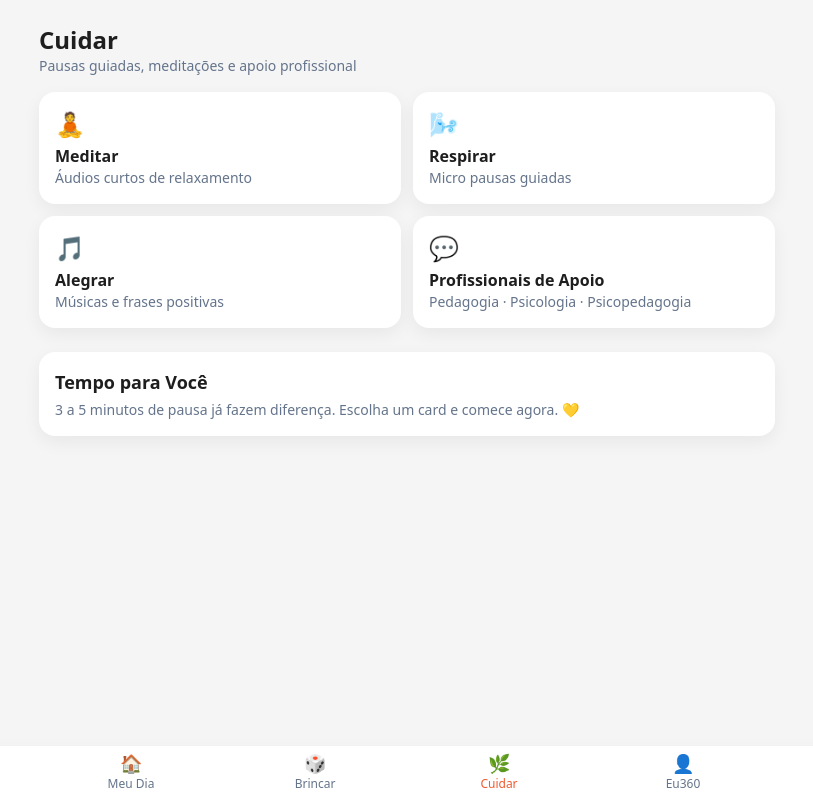
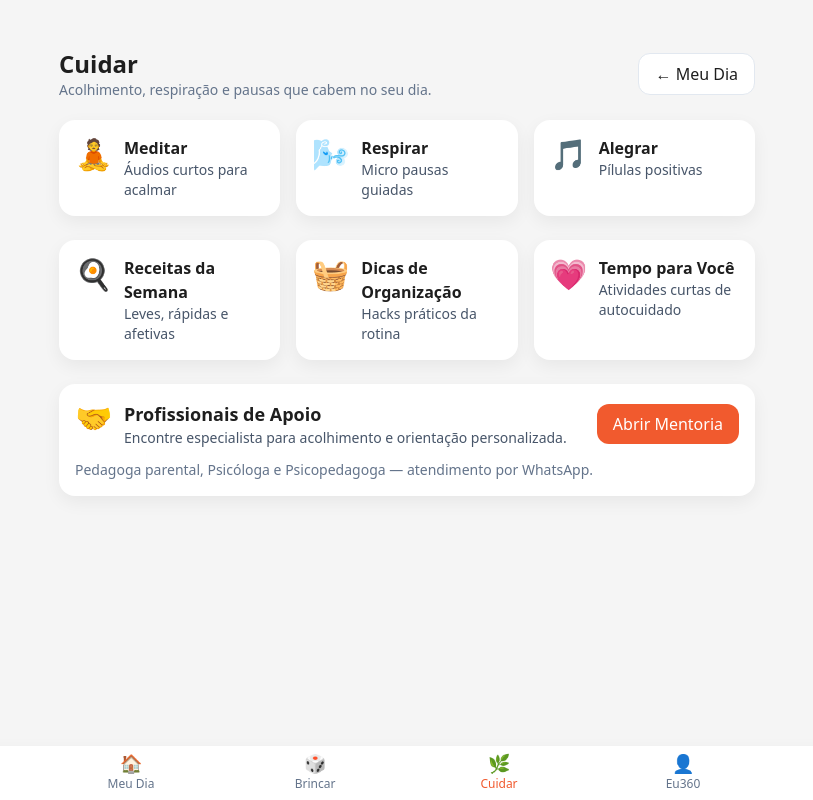
Before and after one commit to simonebrusco/materna360-app, a Next.js app in the folder materna360_starter/: page /cuidar in a window 1280 px wide. Shown: the whole page, without its empty margins (233-1046 px from the left). Built offline with nearby package versions, Linux system fonts and the light colour scheme.

Commit message:
Update page.jsx

```diff
--- a/materna360_starter/app/cuidar/page.jsx
+++ b/materna360_starter/app/cuidar/page.jsx
@@ -1,44 +1,117 @@
 // app/cuidar/page.jsx
+"use client";
+
+import Link from "next/link";
+
+const FIXED = [
+  {
+    id: "meditar",
+    title: "Meditar",
+    desc: "Áudios curtos para acalmar",
+    href: "/cuidar/meditar",
+    emoji: "🧘",
+  },
+  {
+    id: "respirar",
+    title: "Respirar",
+    desc: "Micro pausas guiadas",
+    href: "/cuidar/respirar",
+    emoji: "🌬️",
+  },
+  {
+    id: "alegrar",
+    title: "Alegrar",
+    desc: "Pílulas positivas",
+    href: "/cuidar/alegrar",
+    emoji: "🎵",
+  },
+];
+
+const SESSOES = [
+  {
+    id: "receitas",
+    title: "Receitas da Semana",
+    desc: "Leves, rápidas e afetivas",
+    href: "/cuidar/receitas", // crie depois se quiser
+    emoji: "🍳",
+  },
+  {
+    id: "organizacao",
+    title: "Dicas de Organização",
+    desc: "Hacks práticos da rotina",
+    href: "/cuidar/organizacao", // crie depois se quiser
+    emoji: "🧺",
+  },
+  {
+    id: "tempo-voce",
+    title: "Tempo para Você",
+    desc: "Atividades curtas de autocuidado",
+    href: "/cuidar/tempo-voce", // crie depois se quiser
+    emoji: "💗",
+  },
+];
+
 export default function CuidarPage() {
   return (
-    <main className="pb-28">
-      <header className="mb-4">
-        <h1 className="title">Cuidar</h1>
-        <p className="subtitle">Pausas guiadas, meditações e apoio profissional</p>
+    <main className="max-w-5xl mx-auto px-5 py-6">
+      {/* Header */}
+      <header className="flex items-center justify-between mb-5">
+        <div>
+          <h1 className="text-2xl font-semibold">Cuidar</h1>
+          <p className="text-sm text-slate-500">Acolhimento, respiração e pausas que cabem no seu dia.</p>
+        </div>
+        <Link href="/meu-dia" className="btn bg-white border border-slate-200">← Meu Dia</Link>
       </header>
 
-      {/* Cards fixos de bem-estar */}
-      <div className="grid grid-cols-1 sm:grid-cols-2 gap-3 mb-6">
-        <a href="/cuidar/meditar" className="card hover:shadow-md transition-shadow">
-          <div className="text-2xl mb-1">🧘</div>
-          <div className="font-semibold">Meditar</div>
-          <div className="text-sm text-slate-500">Áudios curtos de relaxamento</div>
-        </a>
+      {/* Cards fixos */}
+      <section className="grid grid-cols-1 md:grid-cols-3 gap-4 mb-6">
+        {FIXED.map((c) => (
+          <Link key={c.id} href={c.href} className="card hover:shadow-md transition-shadow">
+            <div className="flex items-start gap-3">
+              <div className="text-3xl">{c.emoji}</div>
+              <div>
+                <div className="font-semibold">{c.title}</div>
+                <div className="text-sm text-slate-600">{c.desc}</div>
+              </div>
+            </div>
+          </Link>
+        ))}
+      </section>
 
-        <a href="/cuidar/respirar" className="card hover:shadow-md transition-shadow">
-          <div className="text-2xl mb-1">🌬️</div>
-          <div className="font-semibold">Respirar</div>
-          <div className="text-sm text-slate-500">Micro pausas guiadas</div>
-        </a>
+      {/* Sessões complementares */}
+      <section className="grid grid-cols-1 md:grid-cols-3 gap-4 mb-6">
+        {SESSOES.map((c) => (
+          <Link key={c.id} href={c.href} className="card hover:shadow-md transition-shadow">
+            <div className="flex items-start gap-3">
+              <div className="text-3xl">{c.emoji}</div>
+              <div>
+                <div className="font-semibold">{c.title}</div>
+                <div className="text-sm text-slate-600">{c.desc}</div>
+              </div>
+            </div>
+          </Link>
+        ))}
+      </section>
 
-        <a href="/cuidar/alegrar" className="card hover:shadow-md transition-shadow">
-          <div className="text-2xl mb-1">🎵</div>
-          <div className="font-semibold">Alegrar</div>
-          <div className="text-sm text-slate-500">Músicas e frases positivas</div>
-        </a>
-
-        <a href="/cuidar/mentoria" className="card hover:shadow-md transition-shadow">
-          <div className="text-2xl mb-1">💬</div>
-          <div className="font-semibold">Profissionais de Apoio</div>
-          <div className="text-sm text-slate-500">Pedagogia · Psicologia · Psicopedagogia</div>
-        </a>
-      </div>
-
+      {/* Profissionais de Apoio (Mentoria) — ✅ CARD/BOTÃO */}
       <section className="card">
-        <h4 className="text-lg font-semibold mb-1">Tempo para Você</h4>
-        <p className="text-sm text-slate-500">
-          3 a 5 minutos de pausa já fazem diferença. Escolha um card e comece agora. 💛
-        </p>
+        <div className="flex items-start md:items-center justify-between gap-4">
+          <div className="flex items-start gap-3">
+            <div className="text-3xl">🤝</div>
+            <div>
+              <h2 className="text-lg font-semibold">Profissionais de Apoio</h2>
+              <p className="text-sm text-slate-600">
+                Encontre especialista para acolhimento e orientação personalizada.
+              </p>
+            </div>
+          </div>
+          <Link href="/cuidar/mentoria" className="btn btn-primary">
+            Abrir Mentoria
+          </Link>
+        </div>
+        <div className="mt-3 text-sm text-slate-500">
+          Pedagoga parental, Psicóloga e Psicopedagoga — atendimento por WhatsApp.
+        </div>
       </section>
     </main>
   );
```
